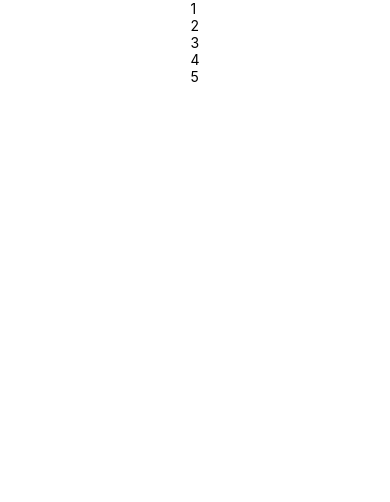
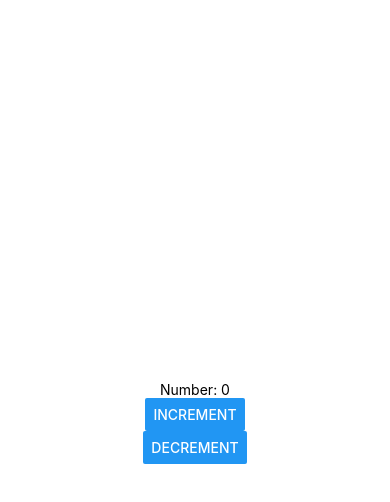
Before and after one commit to mdeamf/react-native-hooks, a React Native app: screen / in a window 390 px wide. Shown: the top 502 px of the page. Built offline with nearby package versions, Linux system fonts and the light colour scheme.

Commit message:
feat: creating UseReducerComponent

```diff
--- a/App.js
+++ b/App.js
@@ -7,6 +7,7 @@ import { UseContextComponent } from './src/components/UseContextComponent';
 import { UseEffectCleaningComponent } from './src/components/UseEffectCleaningComponent';
 import { UseEffectComponent } from './src/components/UseEffectComponent';
 import { UseMemoComponent } from './src/components/UseMemoComponent';
+import { UseReducerComponent } from './src/components/UseReducerComponent';
 import { UseRefComponent } from './src/components/UseRefComponent';
 
 export default function App() {
@@ -22,9 +23,11 @@ export default function App() {
 
       {/* <UseRefComponent /> */}
 
-      <UseContextComponent>
+      {/* <UseContextComponent>
         <UseContextChildComponent />
-      </UseContextComponent>
+      </UseContextComponent> */}
+
+      <UseReducerComponent />
       <StatusBar style="auto" />
     </View>
   );
--- /dev/null
+++ b/src/components/UseReducerComponent.js
@@ -0,0 +1,41 @@
+import React, { useEffect, useReducer } from 'react';
+import { Button, Text } from 'react-native';
+
+const LOG = '[USE REDUCER COMPONENT]';
+
+const initialState = {
+  number: 0,
+  otherVal: 'test'
+};
+
+const numberReducer = (state, action) => {
+  console.log(LOG, 'numberReducer', state, action);
+  switch (action.type) {
+    case 'INC':
+      return { ...state, number: state.number + 1 }
+      case 'DEC':
+      return { ...state, number: state.number - 1 }
+    default:
+      return state;
+  }
+};
+
+export const UseReducerComponent = () => {
+  const [state, dispatch] = useReducer(numberReducer, initialState);
+
+  useEffect(() => {
+    console.log(LOG, 'mounted');
+  }, []);
+
+  useEffect(() => {
+    console.log(LOG, 'updated', state);
+  });
+
+  return (
+    <>
+      <Text>Number: {state.number}</Text>
+      <Button title="Increment" onPress={() => dispatch({ type: 'INC' })} />
+      <Button title="Decrement" onPress={() => dispatch({ type: 'DEC' })} />
+    </>
+  );
+};
```
